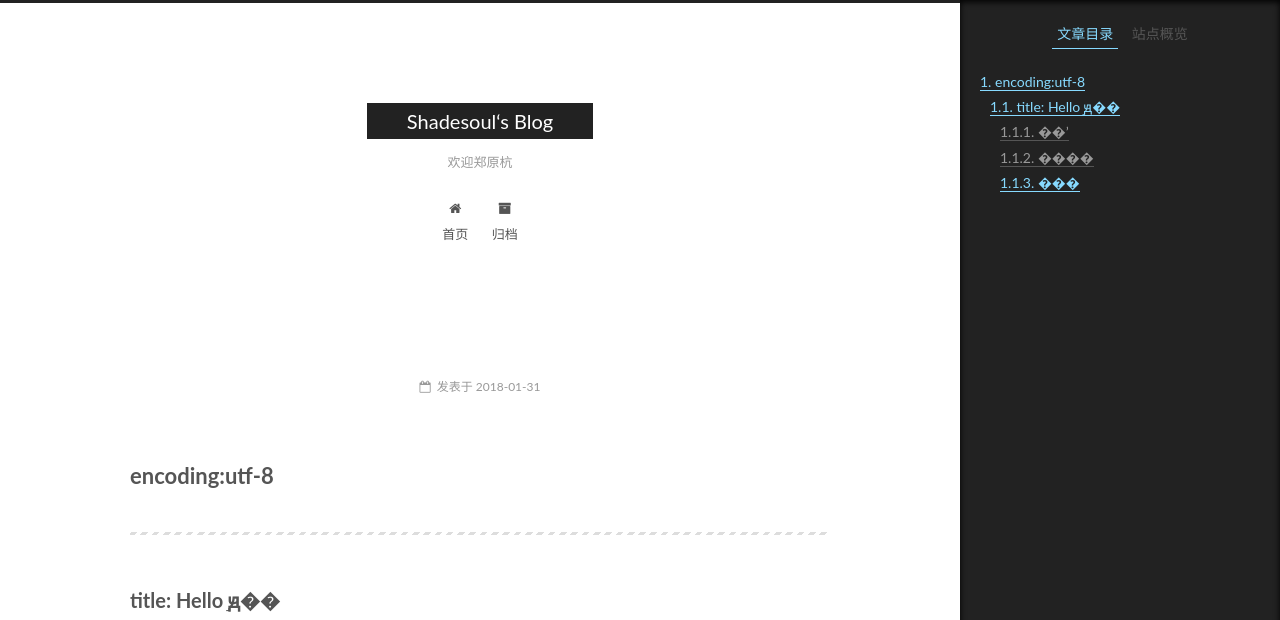
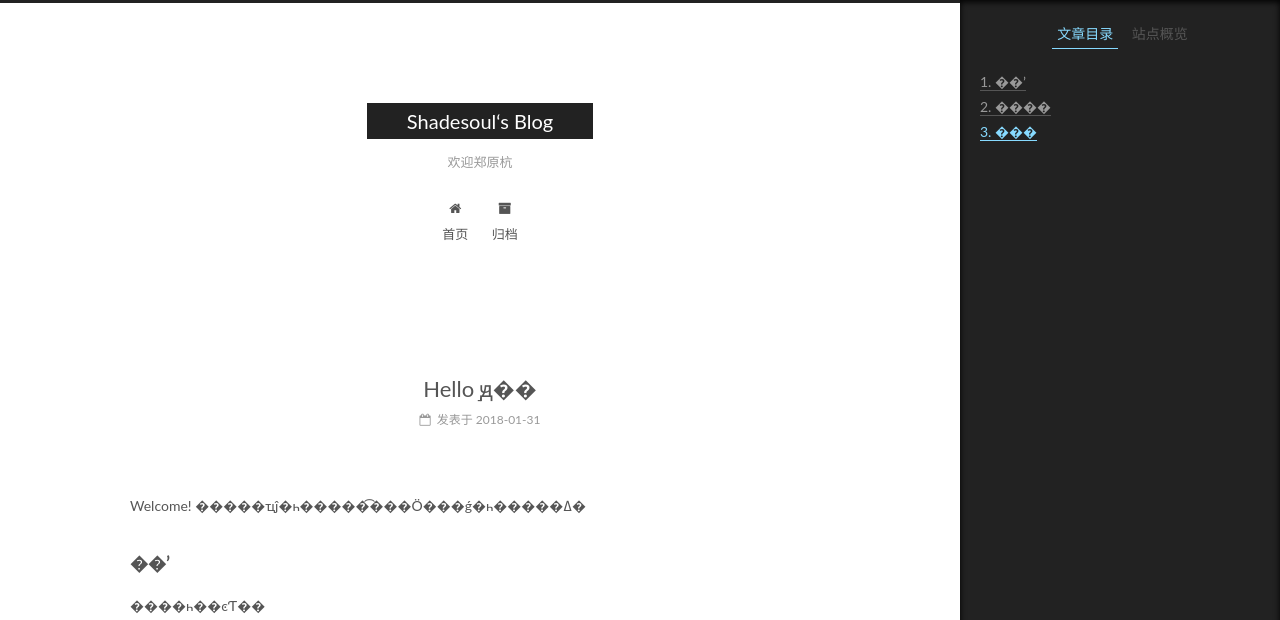
Before and after one commit to Shadesoul/Shadesoul.github.io, a plain HTML site: page 2018/01/31/hello-world/index.html in a window 1280 px wide. Shown: the top 620 px of the page. Drawn offline with Linux system fonts and the light colour scheme; grey boxes are pictures that could not be loaded.

Commit message:
Site updated: 2018-01-31 13:18:09

```diff
--- a/2018/01/31/hello-world/index.html
+++ b/2018/01/31/hello-world/index.html
@@ -79,18 +79,18 @@
 
 
 
-<meta name="description" content="encoding:utf-8 title: Hello ֣ԭ��Welcome! �����ҵĵ�һ�����͡���Ӧ���ǵ�һ�����ߡ� ��ʼ����һ��ͼƬ�� ��������һ������: ���� ������Ǵ���Ƭ��1$ hexo new &quot;My New Post&quot; The End">
+<meta name="description" content="Welcome! �����ҵĵ�һ�����͡���Ӧ���ǵ�һ�����ߡ� ��ʼ����һ��ͼƬ�� ��������һ������: ���� ������Ǵ���Ƭ��1$ hexo new &quot;My New Post&quot; The End">
 <meta property="og:type" content="article">
-<meta property="og:title" content="Shadesoul‘s Blog">
+<meta property="og:title" content="Hello ֣ԭ��">
 <meta property="og:url" content="http://yoursite.com/2018/01/31/hello-world/index.html">
 <meta property="og:site_name" content="Shadesoul‘s Blog">
-<meta property="og:description" content="encoding:utf-8 title: Hello ֣ԭ��Welcome! �����ҵĵ�һ�����͡���Ӧ���ǵ�һ�����ߡ� ��ʼ����һ��ͼƬ�� ��������һ������: ���� ������Ǵ���Ƭ��1$ hexo new &quot;My New Post&quot; The End">
+<meta property="og:description" content="Welcome! �����ҵĵ�һ�����͡���Ӧ���ǵ�һ�����ߡ� ��ʼ����һ��ͼƬ�� ��������һ������: ���� ������Ǵ���Ƭ��1$ hexo new &quot;My New Post&quot; The End">
 <meta property="og:locale" content="zh-Hans">
 <meta property="og:image" content="https://cl.ly/1Q3F3S2r0d1n/d78e547c7cf139baca4d23431faac25a.jpg">
-<meta property="og:updated_time" content="2018-01-31T05:15:25.815Z">
+<meta property="og:updated_time" content="2018-01-31T05:17:32.796Z">
 <meta name="twitter:card" content="summary">
-<meta name="twitter:title" content="Shadesoul‘s Blog">
-<meta name="twitter:description" content="encoding:utf-8 title: Hello ֣ԭ��Welcome! �����ҵĵ�һ�����͡���Ӧ���ǵ�һ�����ߡ� ��ʼ����һ��ͼƬ�� ��������һ������: ���� ������Ǵ���Ƭ��1$ hexo new &quot;My New Post&quot; The End">
+<meta name="twitter:title" content="Hello ֣ԭ��">
+<meta name="twitter:description" content="Welcome! �����ҵĵ�һ�����͡���Ӧ���ǵ�һ�����ߡ� ��ʼ����һ��ͼƬ�� ��������һ������: ���� ������Ǵ���Ƭ��1$ hexo new &quot;My New Post&quot; The End">
 <meta name="twitter:image" content="https://cl.ly/1Q3F3S2r0d1n/d78e547c7cf139baca4d23431faac25a.jpg">
 
 
@@ -127,7 +127,7 @@
 
 
 
-  <title> | Shadesoul‘s Blog</title>
+  <title>Hello ֣ԭ�� | Shadesoul‘s Blog</title>
 
 
 
@@ -251,7 +251,7 @@
 
 
 
-          <h1 class="post-title" itemprop="name headline"></h1>
+          <h1 class="post-title" itemprop="name headline">Hello ֣ԭ��</h1>
 
 
         <div class="post-meta">
@@ -301,8 +301,7 @@
 
 
 
-        <h1 id="encoding-utf-8"><a href="#encoding-utf-8" class="headerlink" title="encoding:utf-8"></a>encoding:utf-8</h1><hr>
-<h2 id="title-Hello-֣ԭ��"><a href="#title-Hello-֣ԭ��" class="headerlink" title="title: Hello ֣ԭ��"></a>title: Hello ֣ԭ��</h2><p>Welcome! �����ҵĵ�һ�����͡���Ӧ���ǵ�һ�����ߡ�</p>
+        <p>Welcome! �����ҵĵ�һ�����͡���Ӧ���ǵ�һ�����ߡ�</p>
 <h3 id="��ʼ"><a href="#��ʼ" class="headerlink" title="��ʼ"></a>��ʼ</h3><p>����һ��ͼƬ��<img src="https://cl.ly/1Q3F3S2r0d1n/d78e547c7cf139baca4d23431faac25a.jpg" alt="����һ��ͼƬ"></p>
 <h3 id="����"><a href="#����" class="headerlink" title="����"></a>����</h3><p>����һ������: <a href="https://hexo.io/docs/server.html" target="_blank" rel="noopener">����</a></p>
 <h3 id="���"><a href="#���" class="headerlink" title="���"></a>���</h3><p>���Ǵ���Ƭ��<br><figure class="highlight bash"><table><tr><td class="gutter"><pre><span class="line">1</span><br></pre></td><td class="code"><pre><span class="line">$ hexo new <span class="string">"My New Post"</span></span><br></pre></td></tr></table></figure></p>
@@ -437,7 +436,7 @@
 
 
 
-              <div class="post-toc-content"><ol class="nav"><li class="nav-item nav-level-1"><a class="nav-link" href="#encoding-utf-8"><span class="nav-number">1.</span> <span class="nav-text">encoding:utf-8</span></a><ol class="nav-child"><li class="nav-item nav-level-2"><a class="nav-link" href="#title-Hello-֣ԭ��"><span class="nav-number">1.1.</span> <span class="nav-text">title: Hello ֣ԭ��</span></a><ol class="nav-child"><li class="nav-item nav-level-3"><a class="nav-link" href="#��ʼ"><span class="nav-number">1.1.1.</span> <span class="nav-text">��ʼ</span></a></li><li class="nav-item nav-level-3"><a class="nav-link" href="#����"><span class="nav-number">1.1.2.</span> <span class="nav-text">����</span></a></li><li class="nav-item nav-level-3"><a class="nav-link" href="#���"><span class="nav-number">1.1.3.</span> <span class="nav-text">���</span></a></li></ol></li></ol></li></ol></div>
+              <div class="post-toc-content"><ol class="nav"><li class="nav-item nav-level-3"><a class="nav-link" href="#��ʼ"><span class="nav-number">1.</span> <span class="nav-text">��ʼ</span></a></li><li class="nav-item nav-level-3"><a class="nav-link" href="#����"><span class="nav-number">2.</span> <span class="nav-text">����</span></a></li><li class="nav-item nav-level-3"><a class="nav-link" href="#���"><span class="nav-number">3.</span> <span class="nav-text">���</span></a></li></ol></div>
 
 
           </div>
```
Also changed, not shown: archives/2018/01/index.html (+1 -1 lines), archives/2018/index.html (+1 -1 lines), archives/index.html (+1 -1 lines), index.html (+2 -3 lines).
